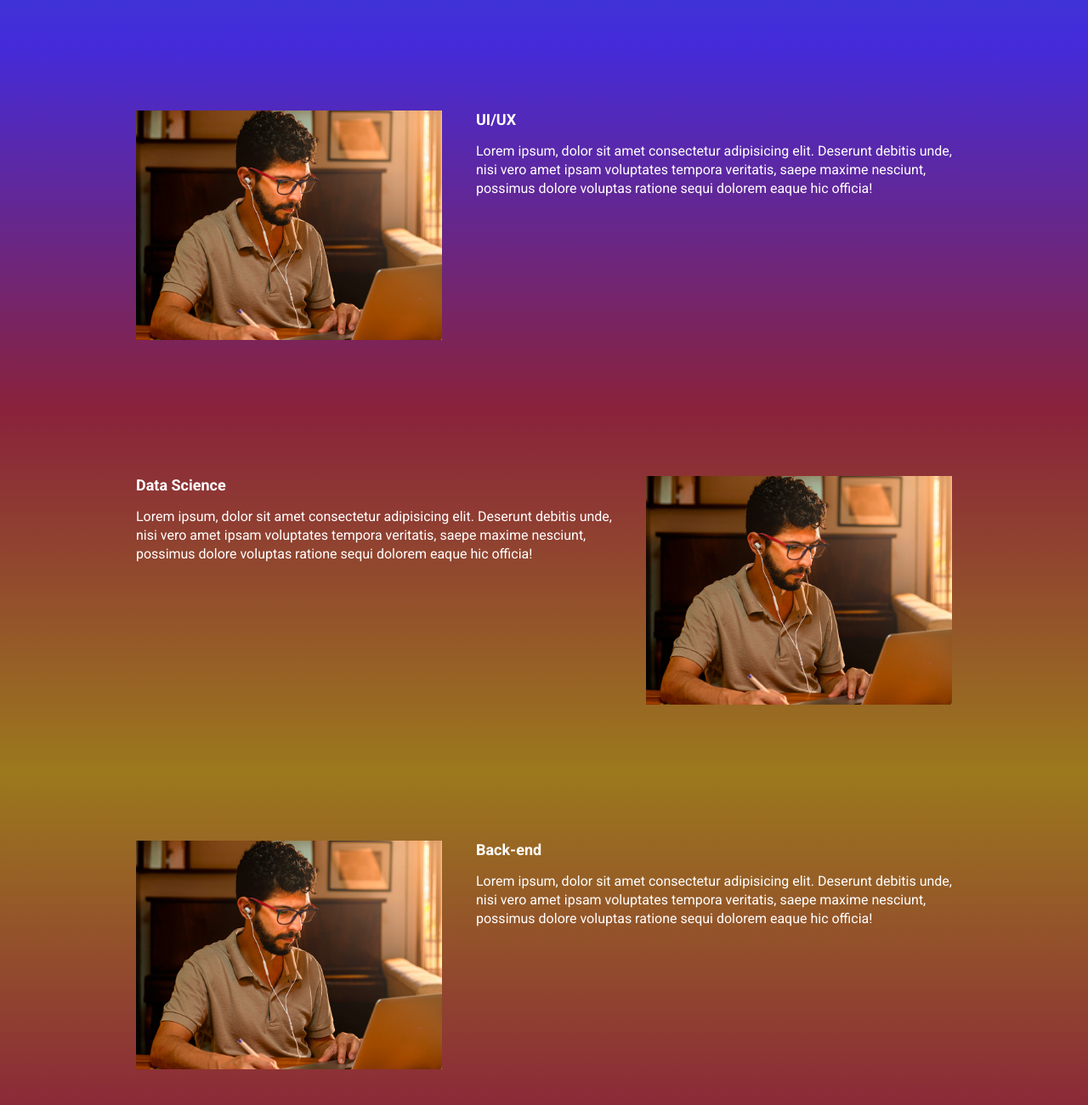
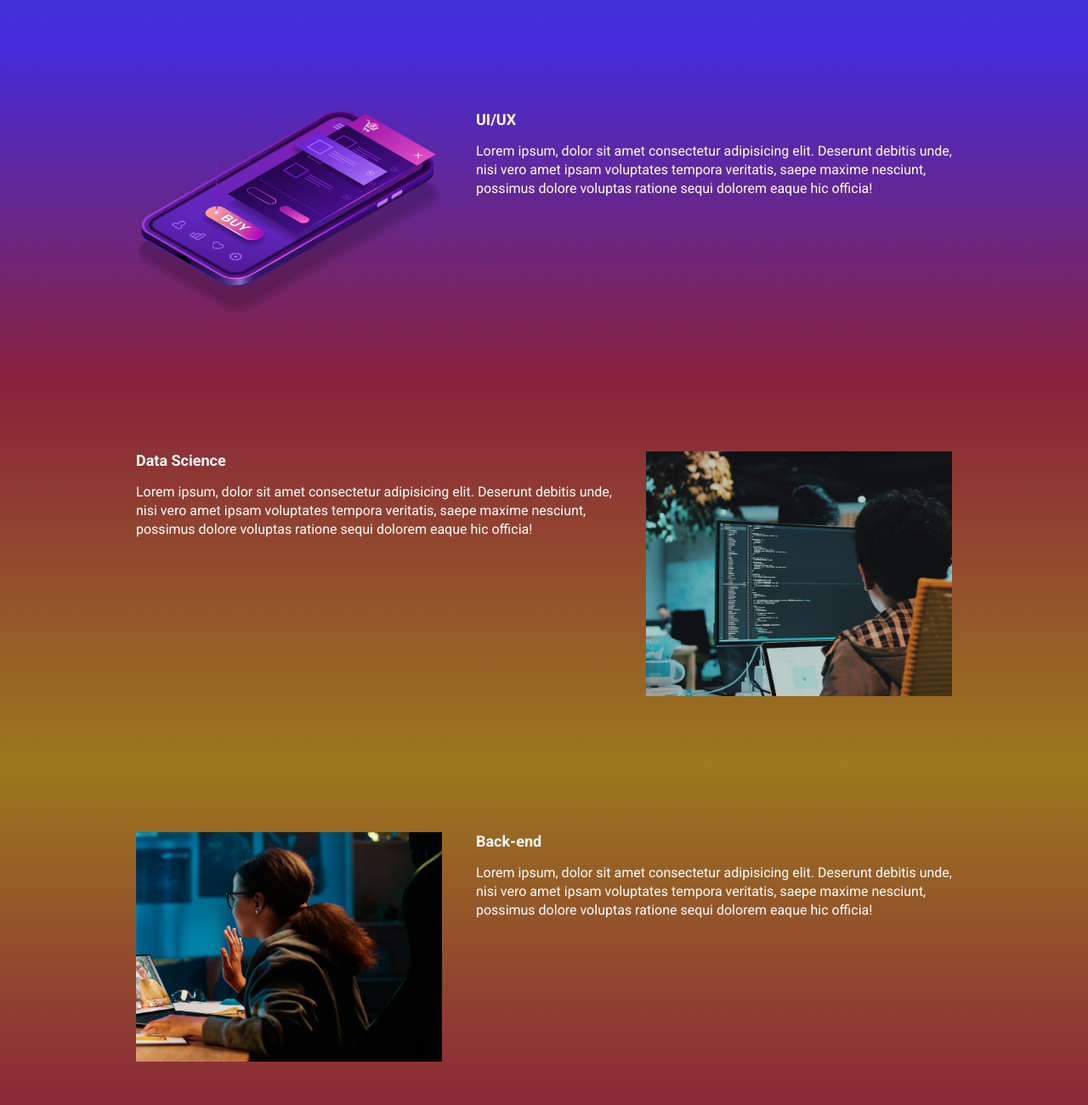
Before and after one commit to LuizSoares0408/ebac_tech_talks, a website built with Parcel: page src/index.html in a window 1280 px wide. Shown: the part 940-2240 px from the top of the page at 85% size. Built offline with nearby package versions, Linux system fonts and the light colour scheme.

Commit message:
atualizando as imagens das demais seções

```diff
--- a/src/index.html
+++ b/src/index.html
@@ -58,7 +58,7 @@
                     Lorem ipsum, dolor sit amet consectetur adipisicing elit. Deserunt debitis unde, nisi vero amet ipsam voluptates tempora veritatis, saepe maxime nesciunt, possimus dolore voluptas ratione sequi dolorem eaque hic officia!
                 </p>
             </div>
-            <img class="event__image" src="./images/frontend.png" alt="Front-end">
+            <img class="event__image" src="./images/ui-ux.png" alt="UI UX">
         </div>
     </section>
     <section class="event event--data-science">
@@ -69,7 +69,7 @@
                     Lorem ipsum, dolor sit amet consectetur adipisicing elit. Deserunt debitis unde, nisi vero amet ipsam voluptates tempora veritatis, saepe maxime nesciunt, possimus dolore voluptas ratione sequi dolorem eaque hic officia!
                 </p>
             </div>
-            <img class="event__image" src="./images/frontend.png" alt="Front-end">
+            <img class="event__image" src="./images/data.png" alt="Data Science">
         </div>
     </section>
     <section class="event event--backend event--image-left">
@@ -80,7 +80,7 @@
                     Lorem ipsum, dolor sit amet consectetur adipisicing elit. Deserunt debitis unde, nisi vero amet ipsam voluptates tempora veritatis, saepe maxime nesciunt, possimus dolore voluptas ratione sequi dolorem eaque hic officia!
                 </p>
             </div>
-            <img class="event__image" src="./images/frontend.png" alt="Front-end">
+            <img class="event__image" src="./images/backend.png" alt="Back-end">
         </div>
     </section>
 
```
